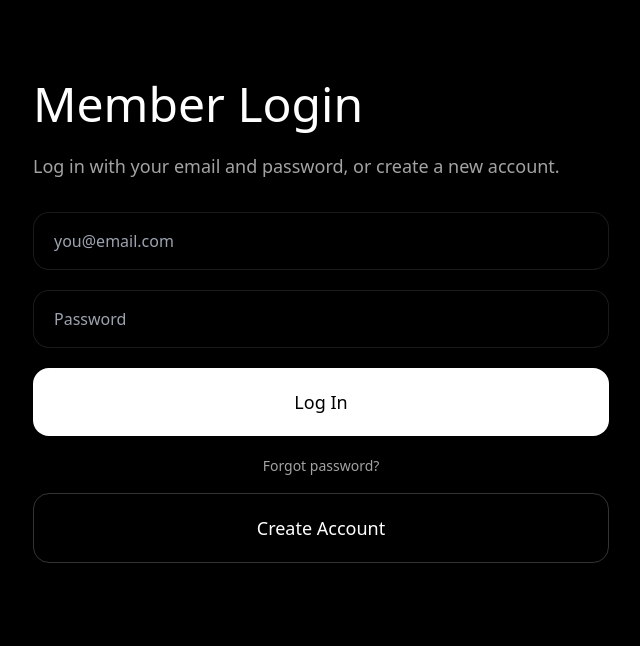
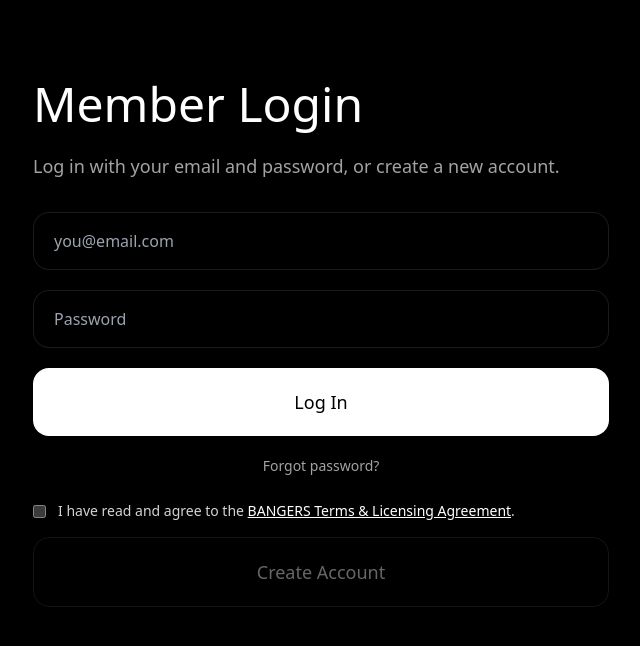
Before and after one commit to bangersbreakingfree-dotcom/bangers-clean, a Next.js app: page /account in a window 1280 px wide. Shown: the top 646 px of the page, without its empty margins (319-959 px from the left). Built offline with nearby package versions, Linux system fonts and the light colour scheme; no server answers.

Commit message:
Update page.tsx

```diff
--- a/app/account/page.tsx
+++ b/app/account/page.tsx
@@ -13,6 +13,7 @@ export default function AccountPage() {
   const [planName, setPlanName] = useState<string | null>(null);
   const [printSize, setPrintSize] = useState<string | null>(null);
   const [nextChargeDate, setNextChargeDate] = useState<string | null>(null);
+  const [termsAccepted, setTermsAccepted] = useState(false);
 
   useEffect(() => {
     async function loadUser() {
@@ -55,6 +56,10 @@ export default function AccountPage() {
   }
 
   async function signUp() {
+    if (!termsAccepted) {
+  setMessage('You must agree to the Terms & Licensing Agreement before creating an account.');
+  return;
+}
     setMessage('Creating account...');
 
     const { error } = await supabase.auth.signUp({
@@ -264,13 +269,28 @@ export default function AccountPage() {
           </button>
         </form>
 
+        <label className="flex items-start gap-3 text-sm text-neutral-300 mt-6">
+  <input
+    type="checkbox"
+    checked={termsAccepted}
+    onChange={(e) => setTermsAccepted(e.target.checked)}
+    className="mt-1"
+  />
+  <span>
+    I have read and agree to the{' '}
+    <a href="/terms" className="underline text-white" target="_blank">
+      BANGERS Terms & Licensing Agreement
+    </a>
+    .
+  </span>
+</label>
         <button
-          onClick={signUp}
-          className="w-full mt-4 border border-white/20 py-5 rounded-2xl text-lg hover:bg-white hover:text-black transition"
-        >
-          Create Account
-        </button>
-
+  onClick={signUp}
+  disabled={!termsAccepted}
+  className="w-full mt-4 border border-white/20 py-5 rounded-2xl text-lg hover:bg-white hover:text-black transition disabled:opacity-40 disabled:cursor-not-allowed"
+>
+  Create Account
+</button>
         {message && <p className="text-neutral-300 mt-6">{message}</p>}
       </section>
     </main>
```
